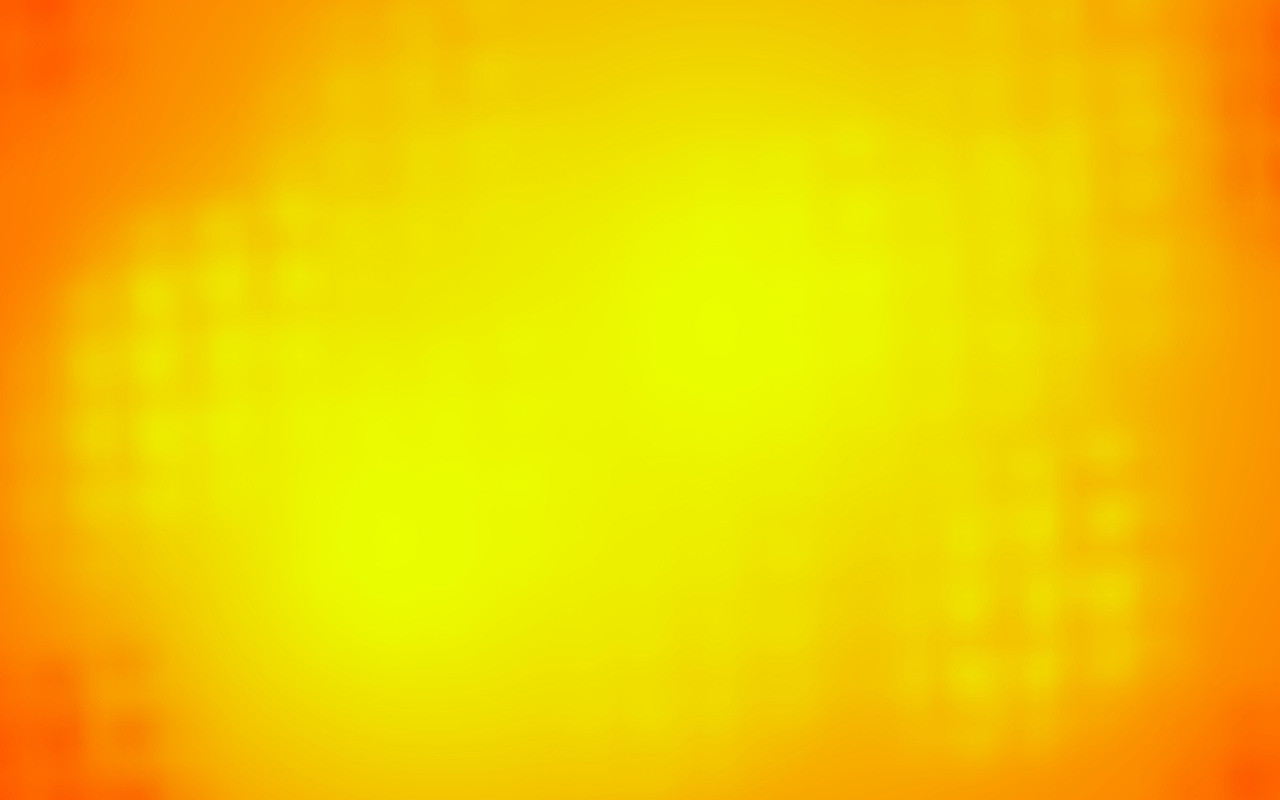
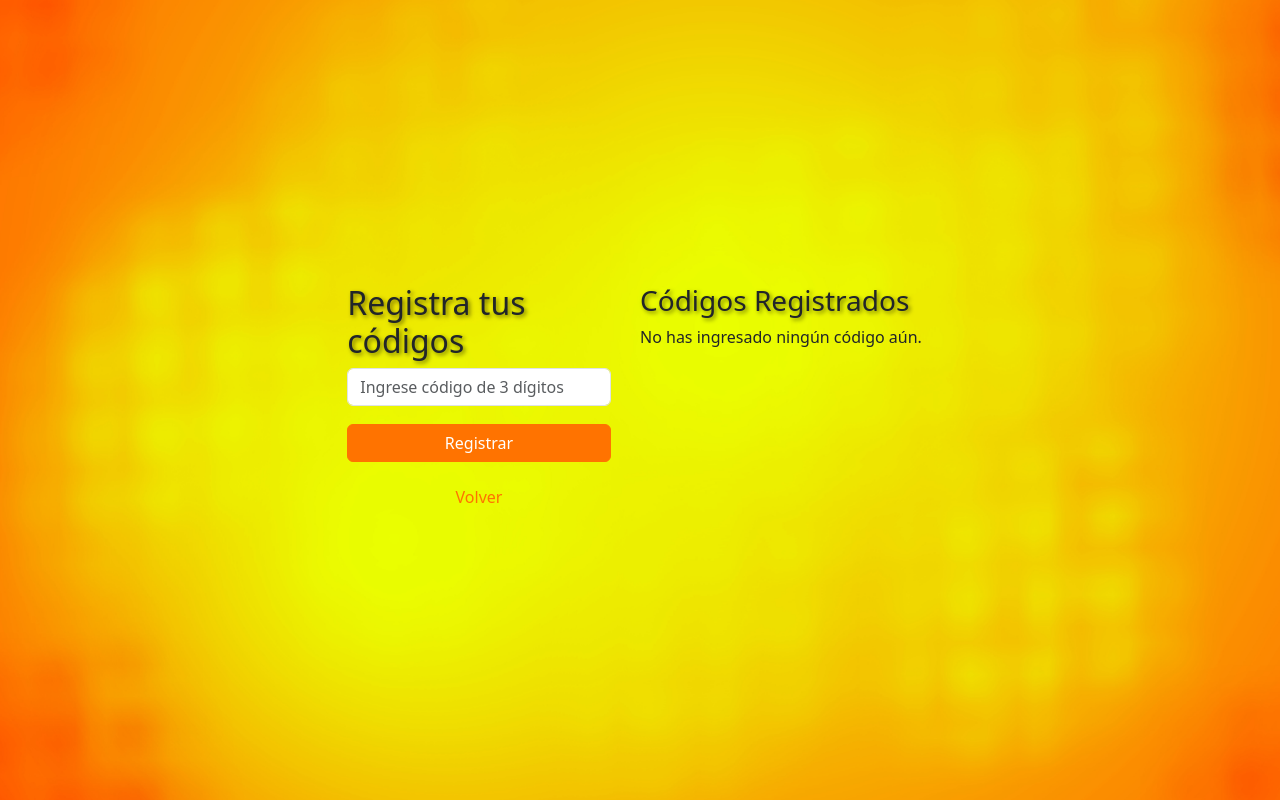
Before and after one commit to juandp64/Doritos, a React (Vite) app in the folder DoritosFront/: page /user in a window 1280 px wide. Before the commit this address had no page. Built offline with nearby package versions, Linux system fonts and the light colour scheme.

Commit message:
creación de componente User.jsx

```diff
--- a/DoritosFront/src/App.jsx
+++ b/DoritosFront/src/App.jsx
@@ -2,6 +2,8 @@ import React from 'react';
 import { BrowserRouter as Router, Route, Routes } from 'react-router-dom';
 import Login from './components/Login';
 import Register from './components/Register';
+import RegisterAdmin from './components/RegisterAdmin';
+import User from './components/User';
 
 function App() {
   return (
@@ -9,6 +11,8 @@ function App() {
       <Routes>
         <Route path="/" element={<Login />} />
         <Route path="/register" element={<Register />} />
+        <Route path="/registeradmin" element={<RegisterAdmin />} />
+        <Route path="/user" element={<User />} />
       </Routes>
     </Router>
   );
--- /dev/null
+++ b/DoritosFront/src/components/RegisterAdmin.jsx
@@ -0,0 +1,23 @@
+import React from 'react';
+import { Link } from 'react-router-dom'; // Asegúrate de importar Link
+import '../styles/register.css';
+
+export default function RegisterAdmin() {
+  return (
+    <div className="register-container">
+      <h2>Registro</h2>
+      <form>
+        <div className="mb-3">
+          <input type="email" className="form-control" id="correo" placeholder="Correo" />
+        </div>
+        <div className="mb-3">
+          <input type="password" className="form-control" id="contraseña" placeholder="Contraseña" />
+        </div>
+        <button type="submit" className="btn btn-primary mt-3">Registrarse</button>
+      </form>
+      <div className="Volver-link mt-3">
+        <Link to="/" className="btn btn-link">Volver</Link>
+      </div>
+    </div>
+  );
+}
--- /dev/null
+++ b/DoritosFront/src/components/User.jsx
@@ -0,0 +1,88 @@
+import React, { useState } from 'react';
+import { Link } from 'react-router-dom';
+import '../styles/user.css';
+
+export default function User() {
+  const [codigo, setCodigo] = useState('');
+  const [codigosIngresados, setCodigosIngresados] = useState([]);
+  const premios = {
+    "123": "Premio 1",
+    "456": "Premio 2",
+    "789": "Premio 3"
+  };
+
+  const manejarCambioCodigo = (e) => {
+    setCodigo(e.target.value);
+  };
+
+  const registrarCodigo = () => {
+    if (codigo.length === 3) {
+      const premio = premios[codigo] || "No Ganaste";
+      const nuevoCodigo = {
+        codigo,
+        fecha: new Date().toLocaleDateString(),
+        premio
+      };
+
+      setCodigosIngresados([...codigosIngresados, nuevoCodigo]);
+
+      if (premios[codigo]) {
+        alert(`Felicidades, has ganado: ${premios[codigo]}`);
+      } else {
+        alert("No Ganaste");
+      }
+
+      setCodigo('');
+    } else {
+      alert("Por favor, ingrese un código de 3 dígitos.");
+    }
+  };
+
+  return (
+    <div className="user-container">
+      {/* Sección para ingresar el código */}
+      <div className="codigo-ingreso">
+        <h2>Registra tus códigos</h2>
+        <input
+          type="text"
+          value={codigo}
+          onChange={manejarCambioCodigo}
+          placeholder="Ingrese código de 3 dígitos"
+          maxLength={3}
+          className="form-control"
+        />
+        <button onClick={registrarCodigo} className="btn btn-primary mt-2">Registrar</button>
+        <div className="Volver-link mt-3">
+        <Link to="/" className="btn btn-link">Volver</Link>
+      </div>
+      </div>
+
+      {/* Sección para mostrar los códigos ingresados en una tabla */}
+      <div className="codigos-registrados">
+        <h3>Códigos Registrados</h3>
+        {codigosIngresados.length > 0 ? (
+          <table className="table">
+            <thead>
+              <tr>
+                <th>Fecha</th>
+                <th>Código</th>
+                <th>Premio</th>
+              </tr>
+            </thead>
+            <tbody>
+              {codigosIngresados.map((item, index) => (
+                <tr key={index}>
+                  <td>{item.fecha}</td>
+                  <td>{item.codigo}</td>
+                  <td>{item.premio}</td>
+                </tr>
+              ))}
+            </tbody>
+          </table>
+        ) : (
+          <p>No has ingresado ningún código aún.</p>
+        )}
+      </div>
+    </div>
+  );
+}
--- a/DoritosFront/src/styles/register.css
+++ b/DoritosFront/src/styles/register.css
@@ -24,8 +24,9 @@ body {
 
   .register-container h2 {
     text-align: center;
-    color: rgb(255, 115, 0);
+    color: rgb(255, 255, 255); /* Color del h2 */
     margin-bottom: 20px;
+    text-shadow: 2px 2px 4px rgba(0, 0, 0, 0.5);
   }
 
   .form-control {
--- /dev/null
+++ b/DoritosFront/src/styles/user.css
@@ -0,0 +1,47 @@
+.user-container {
+    display: flex;
+    justify-content: space-between;
+    align-items: flex-start;
+    margin: 20px;
+  }
+
+  .codigo-ingreso {
+    width: 45%;
+  }
+
+  h2, h3 {
+    text-align: left;
+    color: rgb(255, 255, 255); /* Color del h2 */
+    margin-bottom: 20px;
+    text-shadow: 2px 2px 4px rgba(0, 0, 0, 0.5);
+  }
+
+  .form-control {
+    width: 100%;
+    margin-bottom: 10px;
+  }
+
+  .btn-primary {
+    width: 100%;
+    background-color: rgb(255, 115, 0);
+    border-color:rgb(255, 115, 0);
+  }
+
+  .codigos-registrados {
+    width: 50%;
+  }
+
+  .table {
+    width: 100%;
+    margin-top: 20px;
+  }
+
+  .table th, .table td {
+    padding: 10px;
+    text-align: left;
+  }
+
+  .table th {
+    background-color: rgb(255, 115, 0);
+    color: white;
+  }
```
